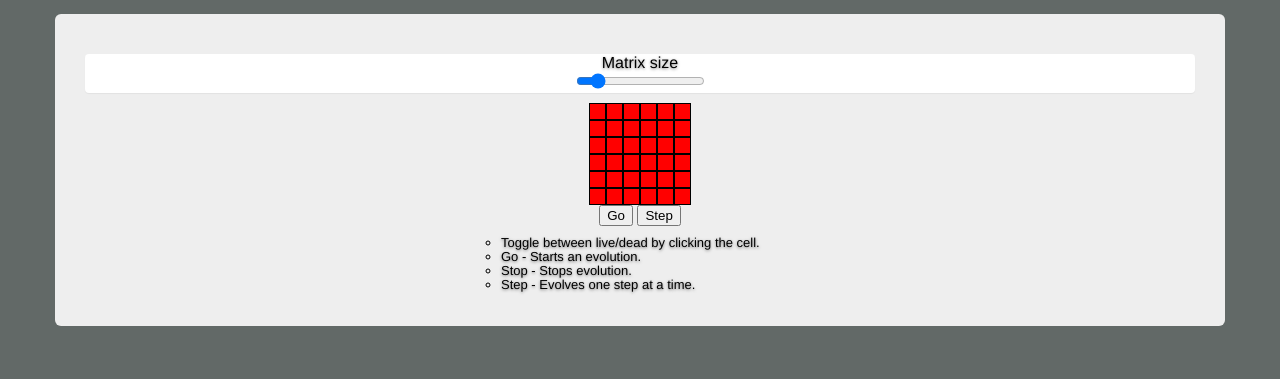
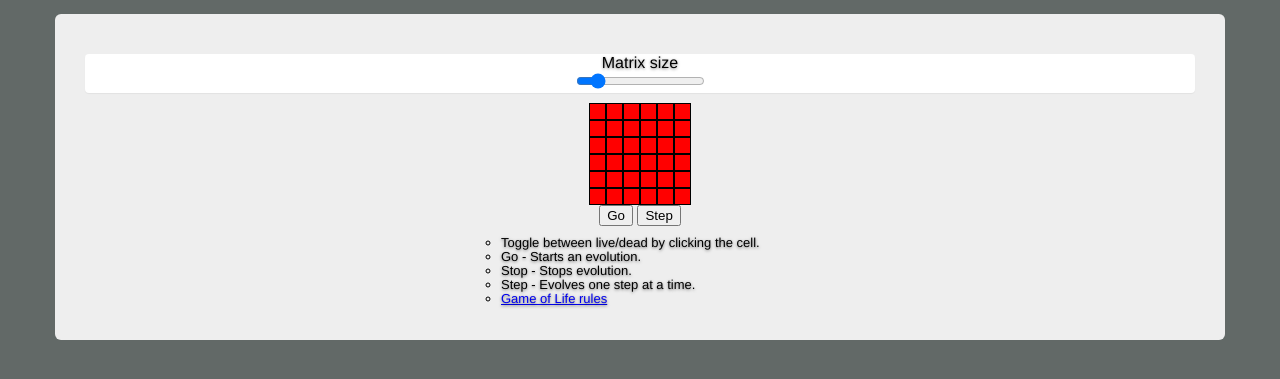
Before and after one commit to deepzm/game-of-life, a plain HTML site: page js/gol.html in a window 1280 px wide. Shown: the part 51-430 px from the top of the page. Drawn offline with nearby package versions, Linux system fonts and the light colour scheme.

Commit message:
added instructions

```diff
--- a/js/gol.html
+++ b/js/gol.html
@@ -37,6 +37,7 @@
             <li>Go - Starts an evolution.</li>
             <li>Stop - Stops evolution.</li>
             <li>Step - Evolves one step at a time.</li>
+            <li><a href="http://en.wikipedia.org/wiki/Conway's_Game_of_Life" >Game of Life rules</a></li>
           </ul>
         </div>
       </div>
```
